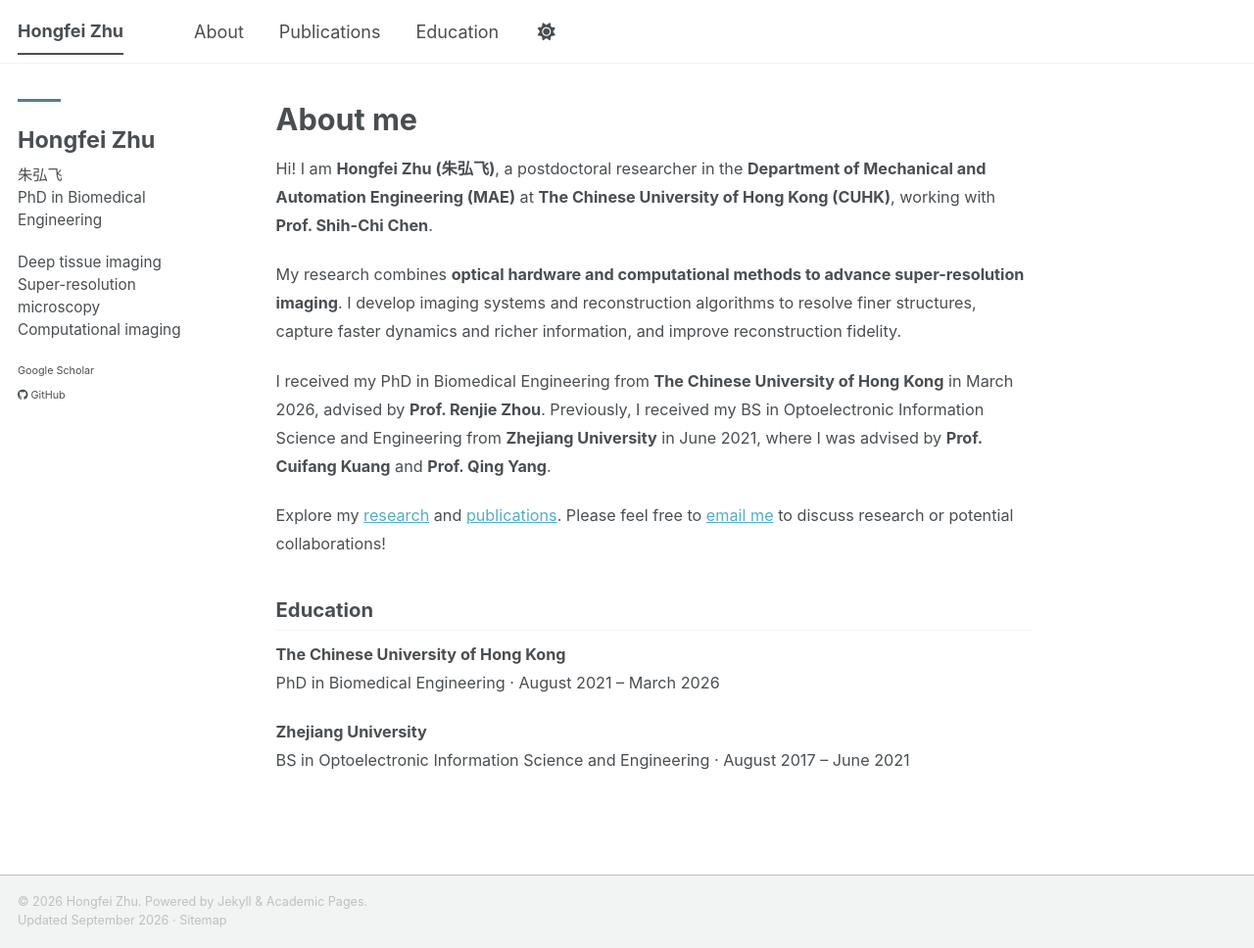
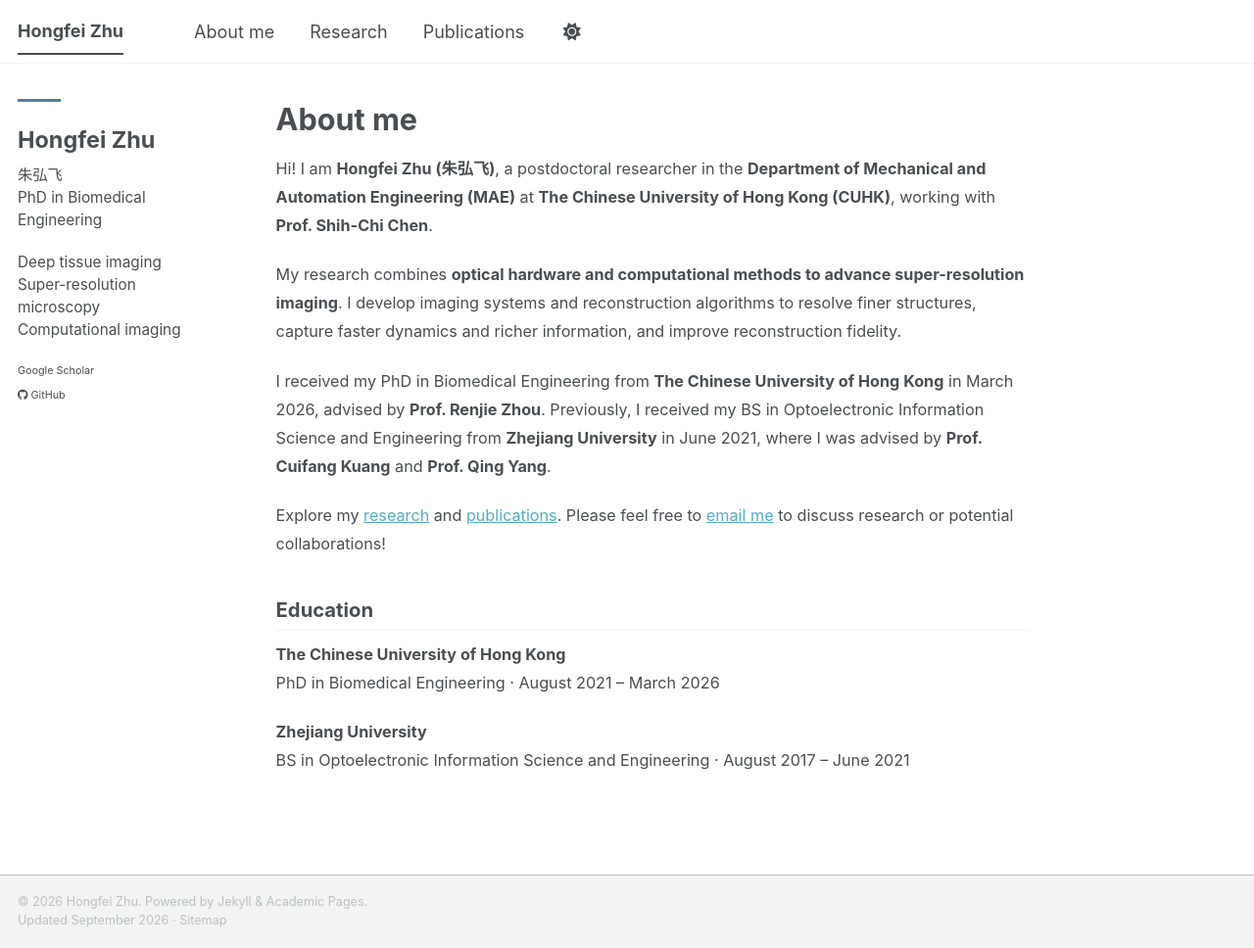
Before and after one commit to Hillbertju/hongfeizhu.github.io, a Jekyll site: the page built from _pages/about.md, in a window 1280 px wide and 968 px high. Shown: the whole window at 98% size. Built offline with Jekyll 4.4.1, drawn with Linux system fonts in a browser that asks for light colours; a style sheet for code colours, icons or effects is not loaded.

Commit message:
Add files via upload

```diff
--- a/_data/navigation.yml
+++ b/_data/navigation.yml
@@ -1,7 +1,7 @@
 main:
-  - title: "About"
+  - title: "About me"
     url: /
+  - title: "Research"
+    url: /research/
   - title: "Publications"
     url: /publications/
-  - title: "Education"
-    url: /education/
```
